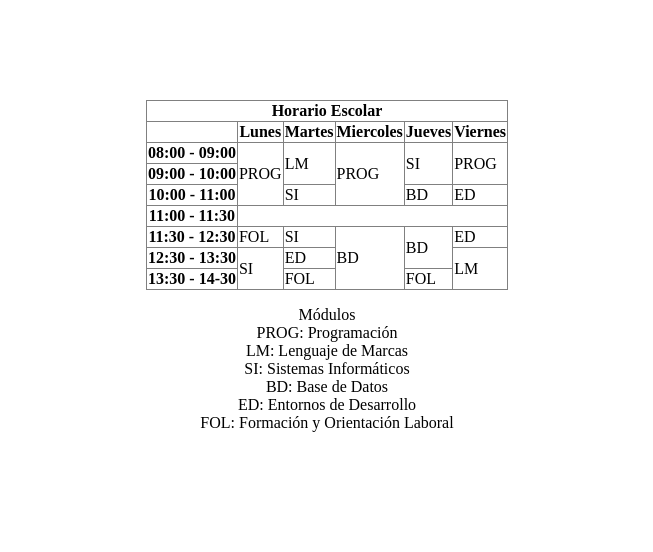
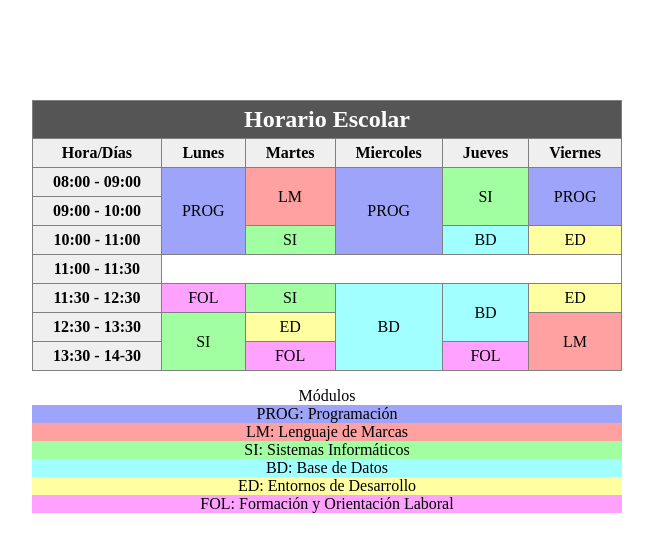
Before and after one commit to yinsaire/practica-3-horario, a plain HTML site: page index.html in a window 1280 px wide. Shown: the whole page, without its empty margins (313-966 px from the left). Drawn offline with Linux system fonts and the light colour scheme.

Commit message:
Ejercicio 3 Finished

```diff
--- a/index.html
+++ b/index.html
@@ -21,57 +21,57 @@
         </caption>
         <thead>
             <tr>
-                <th colspan="6">Horario Escolar</th>
+                <th colspan="6" class="header">Horario Escolar</th>
             </tr>
             <tr>
-                <th></th>
-                <th>Lunes</th>
-                <th>Martes</th>
-                <th>Miercoles</th>
-                <th>Jueves</th>
-                <th>Viernes</th>
+                <th class="titles">Hora/Días</th>
+                <th class="titles">Lunes</th>
+                <th class="titles">Martes</th>
+                <th class="titles">Miercoles</th>
+                <th class="titles">Jueves</th>
+                <th class="titles">Viernes</th>
             </tr>
         </thead>
         <tbody>
             <tr>
-                <th>08:00 - 09:00</th>
-                <td rowspan="3">PROG</td>
-                <td rowspan="2">LM</td>
-                <td rowspan="3">PROG</td>
-                <td rowspan="2">SI</td>
-                <td rowspan="2">PROG</td>
+                <th class="titles">08:00 - 09:00</th>
+                <td rowspan="3" class="prog">PROG</td>
+                <td rowspan="2" class="lm">LM</td>
+                <td rowspan="3" class="prog">PROG</td>
+                <td rowspan="2" class="si">SI</td>
+                <td rowspan="2" class="prog">PROG</td>
             </tr>
             <tr>
-                <th>09:00 - 10:00</th>
+                <th class="titles">09:00 - 10:00</th>
             </tr>
             <tr>
-                <th>10:00 - 11:00</th>
-                <td>SI</td>
-                <td>BD</td>
-                <td>ED</td>
+                <th class="titles">10:00 - 11:00</th>
+                <td class="si">SI</td>
+                <td class="bd">BD</td>
+                <td class="ed">ED</td>
             </tr>
             <tr>
-                <th>11:00 - 11:30</th>
+                <th class="titles">11:00 - 11:30</th>
                 <td colspan="5"></td>
             </tr>
             <tr>
-                <th>11:30 - 12:30</th>
-                <td>FOL</td>
-                <td>SI</td>
-                <td rowspan="3">BD</td>
-                <td rowspan="2">BD</td>
-                <td>ED</td>
+                <th class="titles">11:30 - 12:30</th>
+                <td class="fol">FOL</td>
+                <td class="si">SI</td>
+                <td rowspan="3" class="bd">BD</td>
+                <td rowspan="2" class="bd">BD</td>
+                <td class="ed">ED</td>
             </tr>
             <tr>
-                <th>12:30 - 13:30</th>
-                <td rowspan="2">SI</td>
-                <td>ED</td>
-                <td rowspan="2">LM</td>
+                <th class="titles">12:30 - 13:30</th>
+                <td rowspan="2" class="si">SI</td>
+                <td class="ed">ED</td>
+                <td rowspan="2" class="lm">LM</td>
             </tr>
             <tr>
-                <th>13:30 - 14-30</th>
-                <td>FOL</td>
-                <td>FOL</td>
+                <th class="titles">13:30 - 14-30</th>
+                <td class="fol">FOL</td>
+                <td class="fol">FOL</td>
             </tr>
         </tbody>
     </table>
--- a/style.css
+++ b/style.css
@@ -6,6 +6,47 @@ table {
 
 .leyenda {
     display: flex;
-  flex-direction: column;
+    flex-direction: column;
+}
 
+td,
+th {
+    padding: 5px 20px;
+    text-align: center;
 }
+
+.header {
+    font-weight: 900px;
+    text-decoration: uppercase;
+    font-size: 24px;
+    background-color: #555555;
+    color: #fff;
+}
+
+.prog {
+    background-color: #9da4fa;
+}
+
+.lm {
+    background-color: #ffa1a1;
+}
+
+.si {
+    background-color: #a1ffa1;
+}
+
+.bd {
+    background-color: #a1ffff;
+}
+
+.ed {
+    background-color: #ffffa1;
+}
+
+.fol {
+    background-color: #ffa1ff;
+}
+
+.titles {
+    background-color: #efefef;
+}
```
